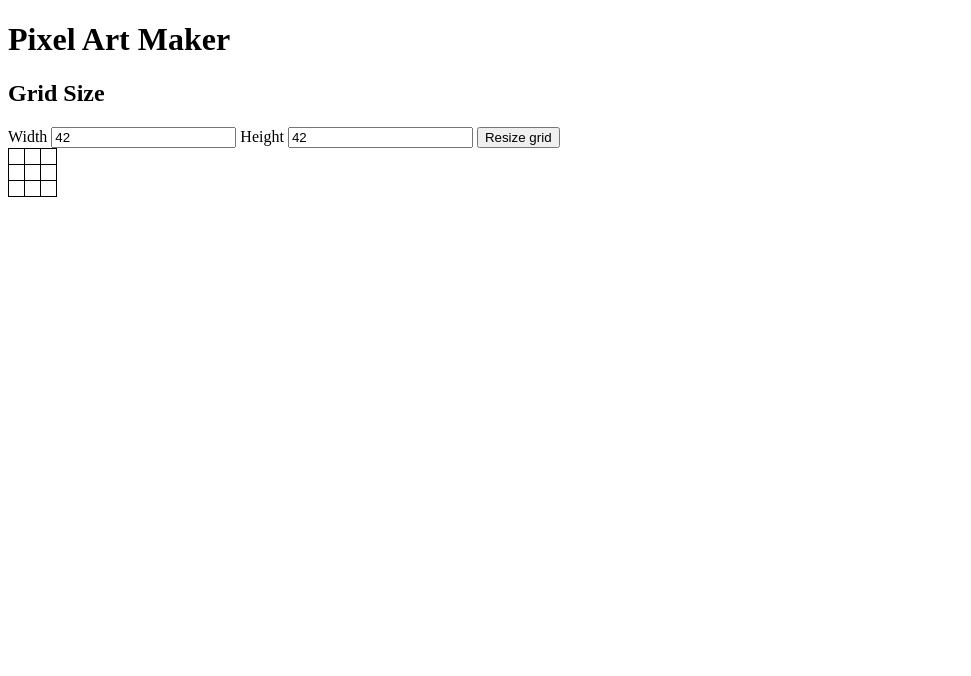
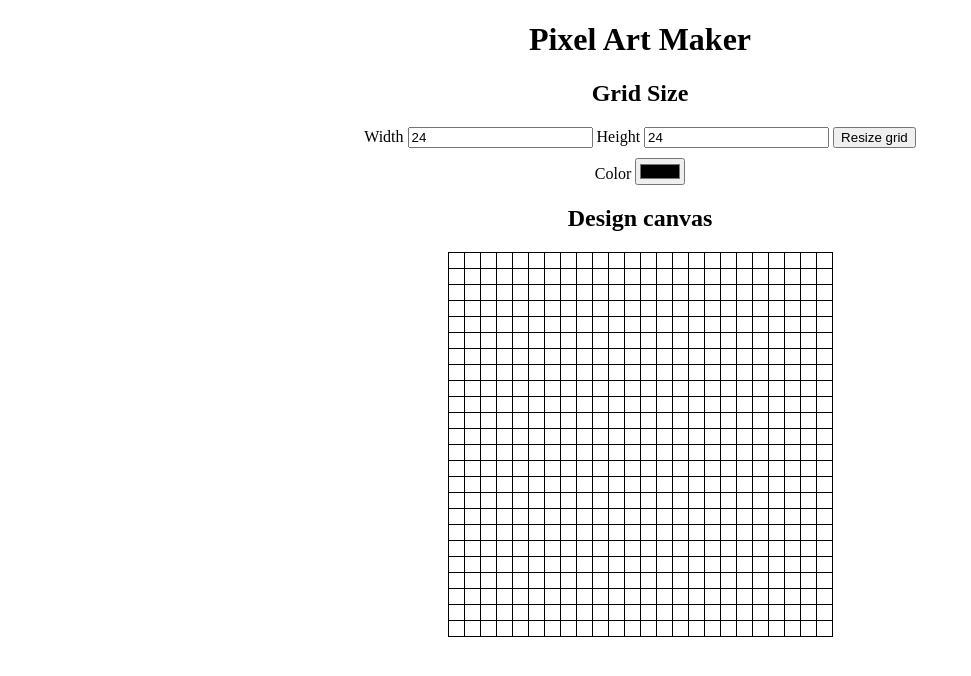
Before and after one commit to IlianIliev/pixel-art-maker, a plain HTML site: page index.html in a window 1280 px wide. Shown: the whole page, without its empty margins (0-971 px from the left). Drawn offline with nearby package versions, Linux system fonts and the light colour scheme.

Commit message:
Adding JavaScript grid funcitonality Adding Grid color control Fixng styles and adding README

```diff
--- a/design.js
+++ b/design.js
@@ -0,0 +1,30 @@
+let grid = {
+    draw: function(height, width) {
+        let table = $('<table/>');
+        for (let row_num=0; row_num<height; row_num++) {
+            let row = $('<tr/>');
+            for (col_num=0; col_num<width; col_num++) {
+                row.append($('<td/>'));
+            }
+            table.append(row);
+        }
+        $('#grid').html(table);
+    },
+    paintCell: function(e) {
+        $(e.target).css('background', $('#color').val());
+    }
+};
+
+let makeGrid = function(){
+    let width = parseInt($('#width').val(), 10);
+    let height = parseInt($('#height').val(), 10);
+    $('button[name="grid_button"]').on('click', makeGrid);
+    $('#grid').on('click', 'td', grid.paintCell)
+    grid.draw(height, width);
+}
+
+
+$(function(){
+    // Initializing the grid
+    makeGrid();
+})
--- a/index.html
+++ b/index.html
@@ -5,43 +5,33 @@
         <link rel="stylesheet" href="styles.css">
     </head>
     <body>
-    <h1>Pixel Art Maker</h1>
+        <h1 class="centered">Pixel Art Maker</h1>
 
-    <div>
+        <div class="centered grid-controls">
             <h2>Grid Size</h2>
             <label for="width">Width</label>
-        <input type="number" id="width" name="width" value="42">
+            <input type="number" id="width" name="width" value="24">
 
             <label for="height">Height</label>
-        <input type="number" id="height" name="height" value=42>
+            <input type="number" id="height" name="height" value="24">
 
             <button name="grid_button">Resize grid</button>
         </div>
 
+        <div class="centered grid-controls">
+            <label for="color">Color</label>
+            <input type="color" id="color" name="color"
+            value="#000000">
+        </div>
 
-    <div id="grid">
-        <table>
-            <tr>
-                <td></td>
-                <td></td>
-                <td></td>
-            </tr>
-            <tr>
-                <td></td>
-                <td></td>
-                <td></td>
-            </tr>
-            <tr>
-                <td></td>
-                <td></td>
-                <td></td>
-            </tr>
-        </table>
+        <div class="centered">
+            <h2>Design canvas</h2>
+            <div id="grid" class="centered">
+                <!-- The grid will be drawn here -->
             </div>
-    <script
-  src="https://code.jquery.com/jquery-3.2.1.min.js"
-  integrity="sha256-hwg4gsxgFZhOsEEamdOYGBf13FyQuiTwlAQgxVSNgt4="
-  crossorigin="anonymous"></script>
-    <script type="text/javascript" src="design.js"></script>
+        </div>
+
+        <script src="https://code.jquery.com/jquery-3.2.1.min.js" integrity="sha256-hwg4gsxgFZhOsEEamdOYGBf13FyQuiTwlAQgxVSNgt4=" crossorigin="anonymous"></script>
+        <script src="design.js"></script>
     </body>
 </html>
--- a/styles.css
+++ b/styles.css
@@ -1,6 +1,18 @@
+.centered {
+    text-align: center;
+}
+
+
+.grid-controls {
+    margin: 10px 0;
+}
+
+
 #grid table {
+    margin: 0 auto;
     border-collapse: collapse;
 }
+
 
 #grid table td {
     width: 15px;
```
Also changed, not shown: 1 other file. Lines whose indentation alone changed are shown as unchanged.
